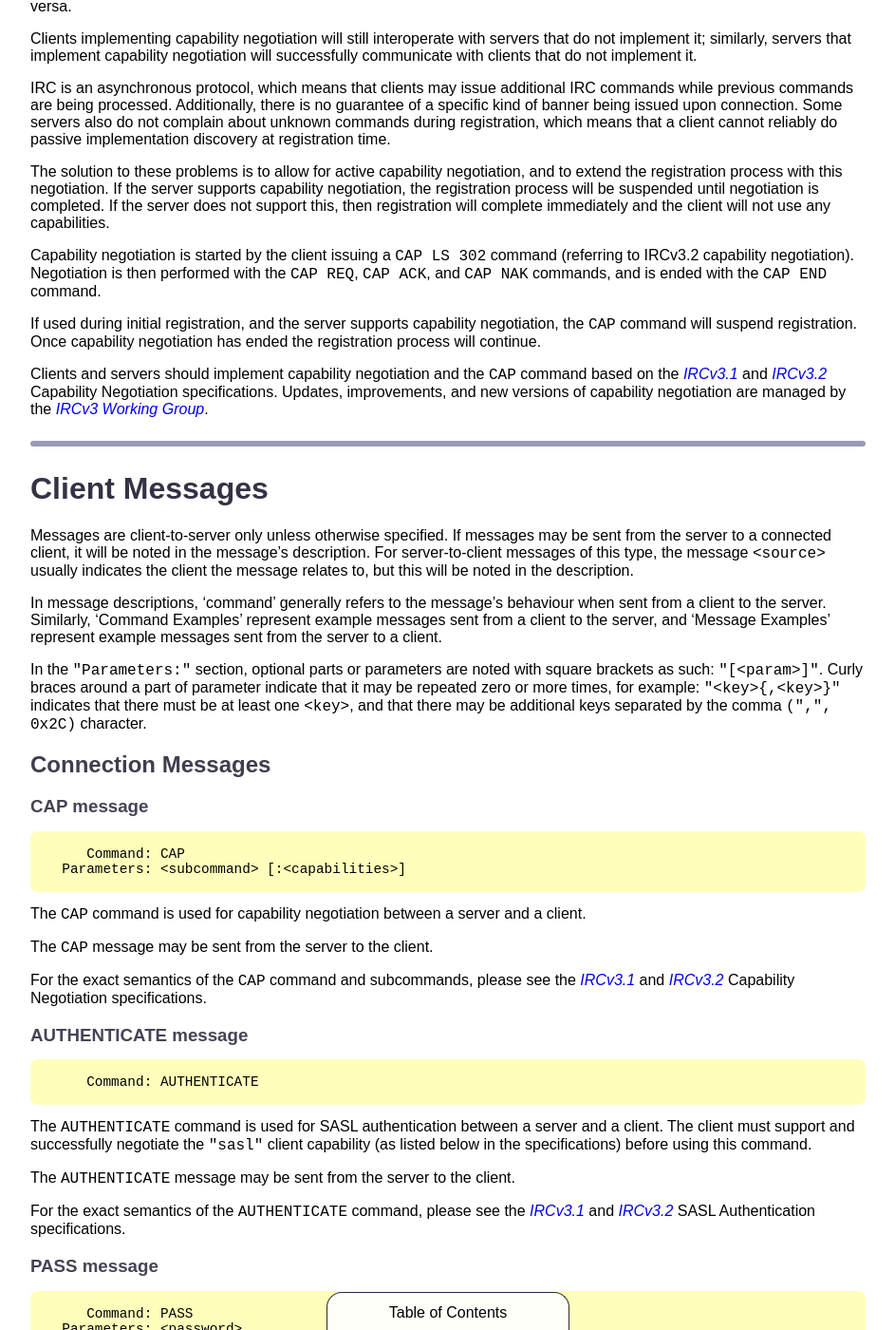
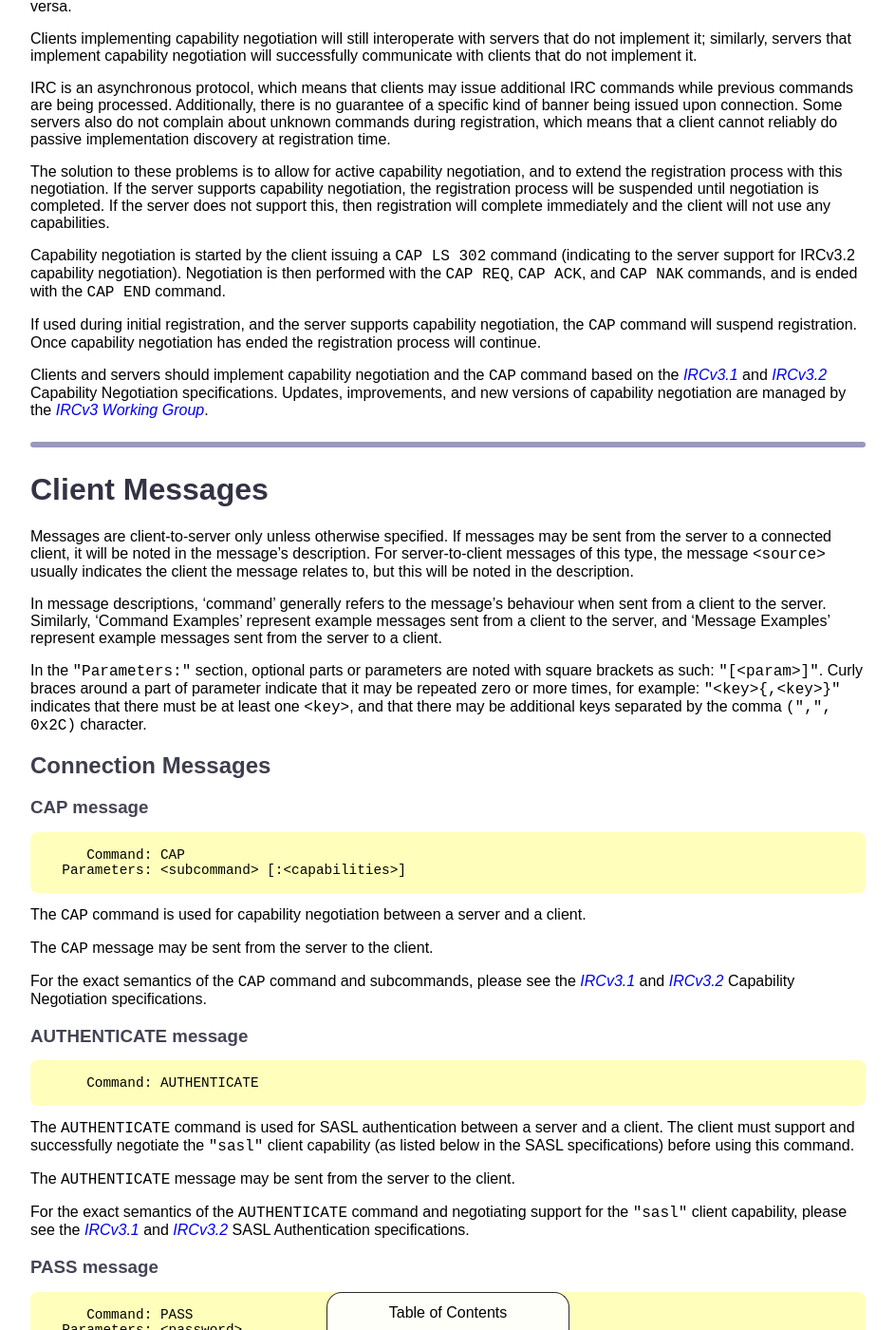
Before and after one commit to ircdocs/modern-irc, a Jekyll site: the page built from index.md, in a window 1280 px wide and 1400 px high, scrolled down 10494 px. Shown: the whole window at 95% size, without its empty margins (168-1111 px from the left). Built offline with Jekyll 4.4.1, drawn with Linux system fonts in a browser that asks for light colours.

Commit message:
Link to IRCv3 spec stuff better

```diff
--- a/index.md
+++ b/index.md
@@ -444,7 +444,7 @@ IRC is an asynchronous protocol, which means that clients may issue additional I
 
 The solution to these problems is to allow for active capability negotiation, and to extend the registration process with this negotiation. If the server supports capability negotiation, the registration process will be suspended until negotiation is completed. If the server does not support this, then registration will complete immediately and the client will not use any capabilities.
 
-Capability negotiation is started by the client issuing a `CAP LS 302` command (referring to IRCv3.2 capability negotiation). Negotiation is then performed with the `CAP REQ`, `CAP ACK`, and `CAP NAK` commands, and is ended with the `CAP END` command.
+Capability negotiation is started by the client issuing a `CAP LS 302` command (indicating to the server support for IRCv3.2 capability negotiation). Negotiation is then performed with the `CAP REQ`, `CAP ACK`, and `CAP NAK` commands, and is ended with the `CAP END` command.
 
 If used during initial registration, and the server supports capability negotiation, the `CAP` command will suspend registration. Once capability negotiation has ended the registration process will continue.
 
@@ -480,11 +480,11 @@ For the exact semantics of the `CAP` command and subcommands, please see the [IR
 
          Command: AUTHENTICATE
 
-The `AUTHENTICATE` command is used for SASL authentication between a server and a client. The client must support and successfully negotiate the `"sasl"` client capability (as listed below in the specifications) before using this command.
+The `AUTHENTICATE` command is used for SASL authentication between a server and a client. The client must support and successfully negotiate the `"sasl"` client capability (as listed below in the SASL specifications) before using this command.
 
 The `AUTHENTICATE` message may be sent from the server to the client.
 
-For the exact semantics of the `AUTHENTICATE` command, please see the [IRCv3.1](http://ircv3.net/specs/extensions/sasl-3.1.html) and [IRCv3.2](http://ircv3.net/specs/extensions/sasl-3.2.html) SASL Authentication specifications.
+For the exact semantics of the `AUTHENTICATE` command and negotiating support for the `"sasl"` client capability, please see the [IRCv3.1](http://ircv3.net/specs/extensions/sasl-3.1.html) and [IRCv3.2](http://ircv3.net/specs/extensions/sasl-3.2.html) SASL Authentication specifications.
 
 ### PASS message
 
```
